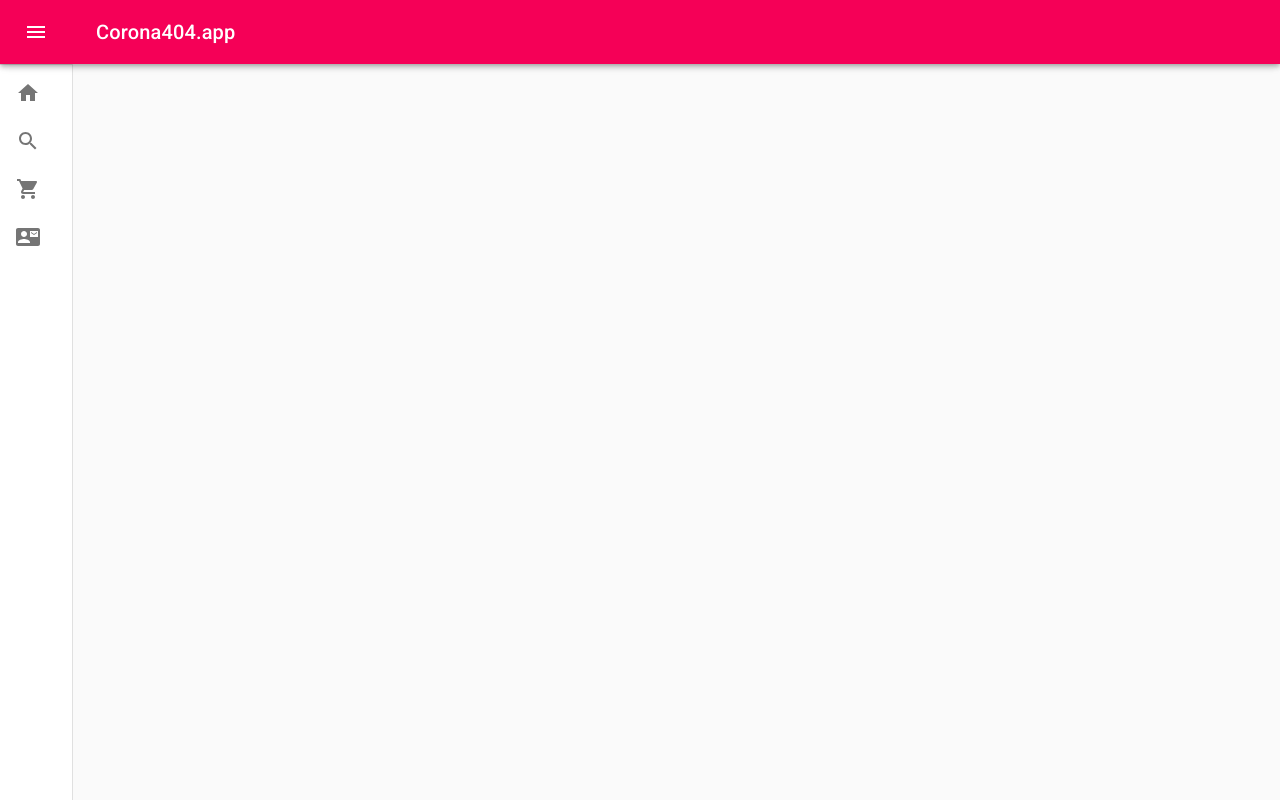
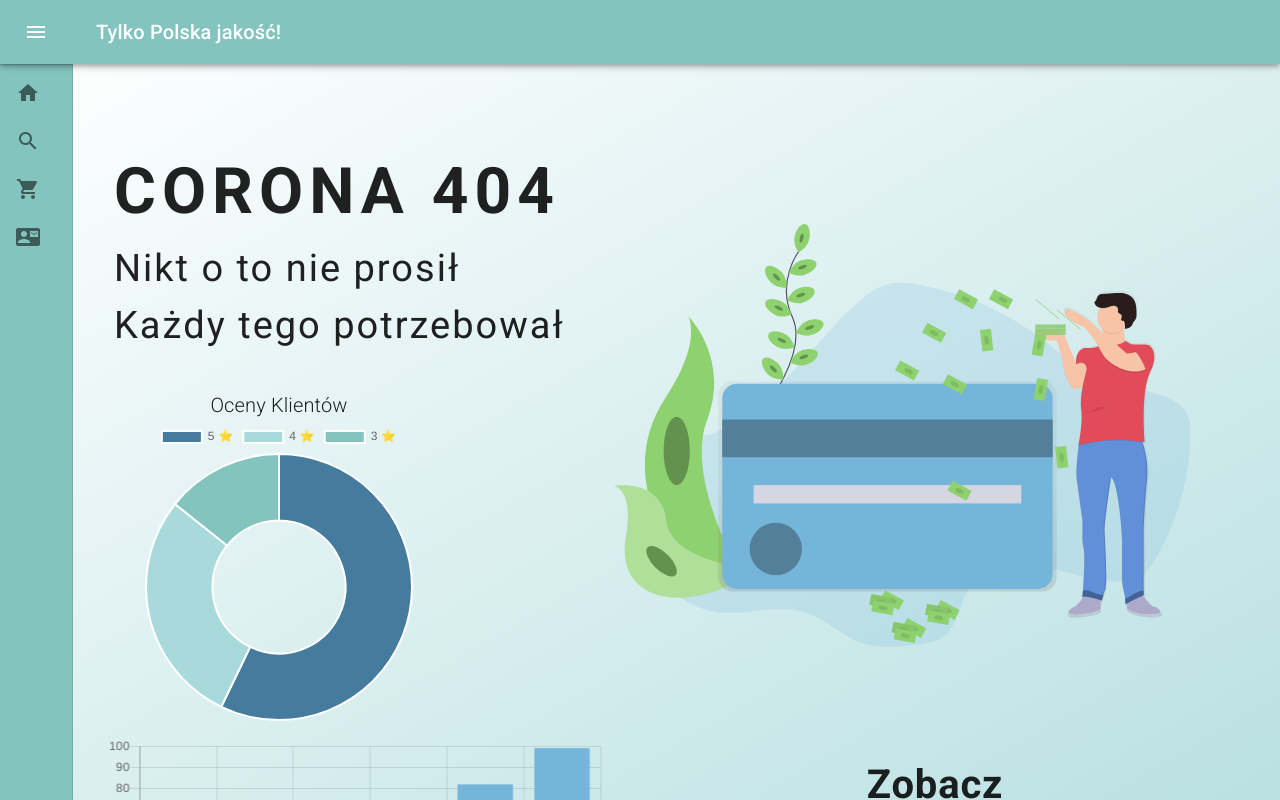
Before and after one commit to infoshareacademy/jfdzr1-corona404-app, a React (Create React App) app: page / in a window 1280 px wide. Shown: the top 800 px of the page. Built offline with nearby package versions, Linux system fonts and the light colour scheme.

Commit message:
Nav wygląd

```diff
--- a/src/navigation/navigation.css
+++ b/src/navigation/navigation.css
@@ -0,0 +1,3 @@
+.MuiPaper-root{
+    background-color: #83c5be !important
+}
--- a/src/navigation/navigation.js
+++ b/src/navigation/navigation.js
@@ -1,5 +1,6 @@
 import React from 'react';
 import clsx from 'clsx';
+import './navigation.css';
 import { makeStyles, useTheme } from '@material-ui/core/styles';
 import Drawer from '@material-ui/core/Drawer';
 import AppBar from '@material-ui/core/AppBar';
@@ -23,10 +24,13 @@ import Dashboard from '../dashboard/dashboard';
 import {Route, Switch, Link, } from "react-router-dom";
 
 
+
 const drawerWidth = 220;
 
 const useStyles = makeStyles((theme) => ({
   root: {
+    width:'100%'
+
 
   },
   appBar: {
@@ -34,6 +38,7 @@ const useStyles = makeStyles((theme) => ({
     transition: theme.transitions.create(['width', 'margin'], {
       easing: theme.transitions.easing.sharp,
       duration: theme.transitions.duration.leavingScreen,
+
     }),
   },
   appBarShift: {
@@ -103,6 +108,7 @@ export default function MiniDrawer() {
     <div className={classes.root}>
       <CssBaseline />
       <AppBar
+        style={{ background: '#457b9d'}}
         position="fixed"
         color="secondary"
         className={clsx(classes.appBar, {
@@ -121,12 +127,16 @@ export default function MiniDrawer() {
           >
             <MenuIcon />
           </IconButton>
-          <Typography variant="h6" noWrap>
-            Corona404.app
+          <Typography
+          variant="h6"
+          noWrap>
+
+            Tylko Polska jakość!
           </Typography>
         </Toolbar>
       </AppBar>
       <Drawer
+
         variant="permanent"
         className={clsx(classes.drawer, {
           [classes.drawerOpen]: open,
@@ -181,10 +191,16 @@ export default function MiniDrawer() {
       <main className={classes.content} style={{margin:'0', padding:'0'}}>
         <div className={classes.toolbar} />
         <Typography paragraph >
+
           <Switch>
-            <Route path="/dashboard">
+            <Route exact path="/">
               <Dashboard/>
              </Route>
+
+             <Route path="/dashboard">
+             <Dashboard/>
+             </Route>
+
              <Route path="/products">
 
              </Route>
```
